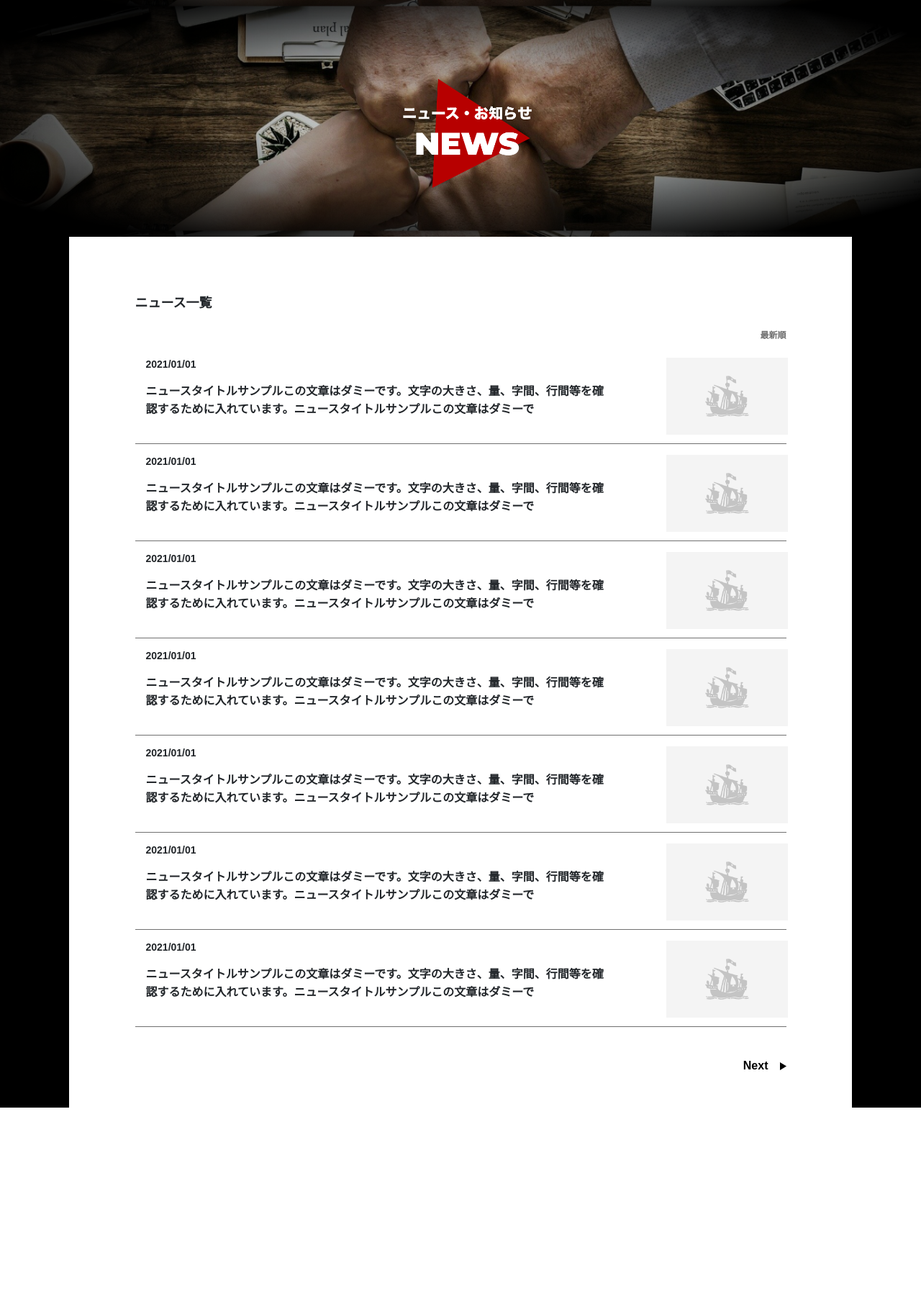
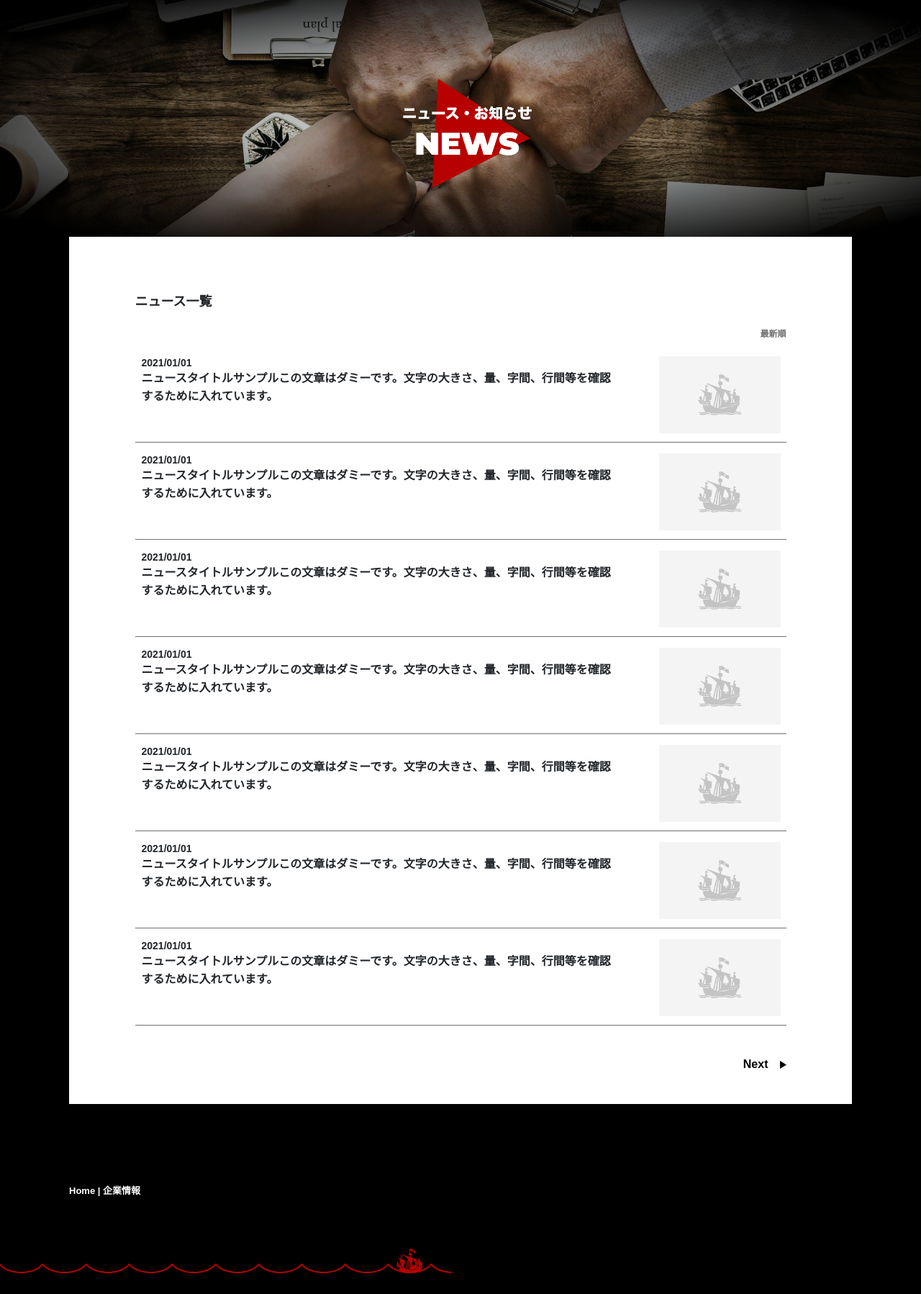
Before and after one commit to kataaki-sato/D-Ace, a PHP site: page /dace/news-list.html in a window 1280 px wide. Shown: the whole page at 72% size. Before the commit the page ends 1539 px from the top, so only its background shows below. Run offline with PHP 8.4, Linux system fonts and the light colour scheme.

Commit message:
8月26日 スマホページ7まで

```diff
--- a/dace/css/style2.css
+++ b/dace/css/style2.css
@@ -46,7 +46,20 @@ p {
   background-attachment: fixed;
   text-align: center;
 }
-
+.newslist_body{
+  background-image: url(../images/background_image5.png);
+  background-position: top;
+  background-repeat:no-repeat;
+  background-attachment: fixed;
+  text-align: center;
+}
+.newspage_body{
+    background-image: url(../images/background_image5.png);
+    background-position: top;
+    background-repeat:no-repeat;
+    background-attachment: fixed;
+    text-align: center;
+}
 .about_footer{
   font-size: 11px;
   line-height: 14px;
@@ -57,7 +70,7 @@ p {
   background-image: url(../images/sp_footer_wave.png);
   background-repeat: no-repeat;
   text-align: left;
-  padding-bottom: 40px;
+  padding-bottom: 80px;
 }
 .interview_footer{
   background-color: #000000;
@@ -189,21 +202,10 @@ p {
   margin: 46px 0 75px 0;
   height:146px;
 }
-.top_topic6{
-  background-image: url(../images/background_image5.png);
-  background-size: 100%;
-  background-position: center;
-  text-align: center;
-}
+
 .top_topic6 img{
-  margin: 75px 0 68px;
-  height:186px;
-}
-.top_topic7{
-  background-image: url(../images/background_image5.png);
-  background-size: 100%;
-  background-position: center;
-  text-align: center;
+  margin: 48px 0 75px;
+  height:146px;
 }
 .top_topic7 img{
   margin: 75px 0 68px;
@@ -608,8 +619,95 @@ margin-bottom: 40px;
 
 }
 .page5_last{
-  padding: 104px 0;
+  padding: 80px 0 46px 0;
+}
+.page5_last a{
   color: #000000;
+}
+.pc_page6{
+margin-left: auto;
+margin-right: auto;
+max-width: 367px;
+padding:0;
+}
+.page6_news{
+max-width: 343px;
+margin-left: auto;
+margin-right: auto;
+text-align: left;
+}
+.page6_news .news_image{
+  max-width: 111px;
+  height: 90px;
+}
+.page6_news .row{
+  margin-bottom: 20px;
+  border-bottom: solid 1px;
+  border-bottom-color: #707070;
+}
+.page6_news .col-8{
+  padding-left:9px;
+  padding-right: 9px;
+}
+.page6_news .col-4{
+  padding-left: 0;
+}
+.page6_ichiran{
+  font-size: 15px;
+  line-height: 25px;
+  padding-top: 29px;
+}
+.days{
+  margin: 0;
+  font-size: 11px;
+  line-height: 18px;
+}
+.pc_page6 .news_topic{
+  line-height: 20px;
+}
+.saisihn{
+  font-size: 12px;
+  line-height: 29px;
+  color: #707070;
+  text-align: right;
+}
+.page6_next{
+  color: #000000;
+}
+.page6_next p{
+  text-align: right;
+  padding-bottom: 27px;
+}
+.pc_page7{
+text-align: left;
+margin-left: auto;
+margin-right: auto;
+background-color: #FFFFFF;
+max-width: 359px;
+padding: 75px 29px 26px;
+}
+.page7_news{
+margin-left: auto;
+margin-right: auto;
+}
+.page7_news .news_image{
+  width: 302px;
+  margin: 13px 0 25px 0;
+}
+.page7_news .days{
+  font-size: 12px;
+  line-height: 18px;
+}
+.page7_back{
+  color: #000000;
+}
+.page7_back p{
+  margin-top: 69px;
+  margin-bottom: 0;
+}
+.page7_midashi{
+  font-size: 20px;
+  line-height: 25px;
 }
 @media screen and (min-width: 768px) {
   p{
@@ -617,16 +715,20 @@ margin-bottom: 40px;
     line-height: 30px;
     font-weight: bold;
   }
+  .footer_class{
+    width: 1088px;
+    margin-left: auto;
+    margin-right: auto;
+  }
   .footer_info{
     background-image: url(../images/pc_footer_wave.png);
     background-repeat: no-repeat;
     text-align: left;
-    padding-bottom: 40px;
+    padding-bottom: 80px;
   }
   .about_footer{
     font-size: 13px;
     line-height: 14px;
-    color: #FFFFFF;
     padding-top: 64px;
   }
   .page_back1{
@@ -994,13 +1100,44 @@ line-height: 18px;
   border-right: solid 1px;
   border-bottom-color: #707070;
 }
-
+.access_info{
+  font-size: 13px;
+  line-height: 20px;
+}
+.torihiki{
+  font-size: 16px;
+  line-height: 30px;
+  margin-bottom: 24px;
+}
+.torihiki td{
+  width:400px;
+}
+.enkaku_midashi{
+  font-size: 20px;
+  line-height: 25px;
+  margin-top: 145px
+}
+.enkaku p{
+  font-size: 16px;
+  line-height: 50px;
+  margin: 0;
+}
+.enkaku span{
+  color: #B70000;
+}
+.page5_last{
+  padding: 104px 0;
+  color: #000000;
+}
+.top_topic6 img{
+  margin: 75px 0 68px;
+  height:186px;
+}
 .pc_page6{
 margin-left: auto;
 margin-right: auto;
 background-color: #FFFFFF;
 max-width: 1088px;
-padding:78px 0 27px;
 }
 .page6_news{
 max-width: 905px;
@@ -1008,8 +1145,8 @@ margin-left: auto;
 margin-right: auto;
 }
 .page6_news .news_image{
-  width: 169px;
-  margin-left: 45px;
+  max-width: 169px;
+  height:107px;
 }
 .page6_news .row{
   padding-bottom: 12px;
@@ -1017,9 +1154,14 @@ margin-right: auto;
   border-bottom: solid 1px;
   border-bottom-color: #707070;
 }
+
+.page6_news .col-4{
+  padding-left: 50px;
+}
 .page6_ichiran{
   font-size: 18px;
   line-height: 29px;
+  padding-top: 76px;
 }
 .days{
   font-size: 14px;
@@ -1028,19 +1170,15 @@ margin-right: auto;
 .pc_page6 .news_topic{
   line-height: 25px;
 }
-.saisihn{
-  font-size: 12px;
-  line-height: 29px;
-  color: #707070;
-  text-align: right;
-}
 .page6_next{
   color: #000000;
 }
 .page6_next p{
   text-align: right;
+  padding-bottom: 40px;
 }
 .pc_page7{
+text-align: left;
 margin-left: auto;
 margin-right: auto;
 background-color: #FFFFFF;
--- a/dace/news-list.html
+++ b/dace/news-list.html
@@ -10,11 +10,12 @@
         <style>
         </style>
     </head>
-  <body>
+  <body class="newslist_body">
 		<div class="top_topic6">
     <img src="images/news.png" alt="">
 			</div>
       <div class="pc_page6">
+				<div class="page_back">
         <div class="page6_news">
           <p class="page6_ichiran">ニュース一覧</p>
           <p class="saisihn">最新順</p>
@@ -22,7 +23,7 @@
             <div class="row">
               <div class="col-md-9 col-8">
                 <p class="days">2021/01/01</p>
-                  <p class="news_topic">ニュースタイトルサンプルこの文章はダミーです。文字の大きさ、量、字間、行間等を確認するために入れています。ニュースタイトルサンプルこの文章はダミーで</p>
+                  <p class="news_topic">ニュースタイトルサンプルこの文章はダミーです。文字の大きさ、量、字間、行間等を確認するために入れています。</p>
                     </div>
                     <div class="col-md-3 col-4">
                       <img src="images/news-list_img.png" alt="" class="news_image">
@@ -31,7 +32,7 @@
                           <div class="row">
                             <div class="col-md-9 col-8">
                               <p class="days">2021/01/01</p>
-                                <p class="news_topic">ニュースタイトルサンプルこの文章はダミーです。文字の大きさ、量、字間、行間等を確認するために入れています。ニュースタイトルサンプルこの文章はダミーで</p>
+                                <p class="news_topic">ニュースタイトルサンプルこの文章はダミーです。文字の大きさ、量、字間、行間等を確認するために入れています。</p>
                                   </div>
 
                                   <div class="col-md-3 col-4">
@@ -42,7 +43,7 @@
                                         <div class="row">
                                           <div class="col-md-9 col-8">
                                             <p class="days">2021/01/01</p>
-                                              <p class="news_topic">ニュースタイトルサンプルこの文章はダミーです。文字の大きさ、量、字間、行間等を確認するために入れています。ニュースタイトルサンプルこの文章はダミーで</p>
+                                              <p class="news_topic">ニュースタイトルサンプルこの文章はダミーです。文字の大きさ、量、字間、行間等を確認するために入れています。</p>
                                                 </div>
                                                 <div class="col-md-3 col-4">
                                                   <img src="images/news-list_img.png" alt="" class="news_image">
@@ -52,7 +53,7 @@
                                                       <div class="row">
                                                         <div class="col-md-9 col-8">
                                                           <p class="days">2021/01/01</p>
-                                                            <p class="news_topic">ニュースタイトルサンプルこの文章はダミーです。文字の大きさ、量、字間、行間等を確認するために入れています。ニュースタイトルサンプルこの文章はダミーで</p>
+                                                            <p class="news_topic">ニュースタイトルサンプルこの文章はダミーです。文字の大きさ、量、字間、行間等を確認するために入れています。</p>
                                                               </div>
                                                               <div class="col-md-3 col-4">
                                                                 <img src="images/news-list_img.png" alt="" class="news_image">
@@ -62,7 +63,7 @@
                                                                     <div class="row">
                                                                   <div class="col-md-9 col-8">
                                                                 <p class="days">2021/01/01</p>
-                                                              <p class="news_topic">ニュースタイトルサンプルこの文章はダミーです。文字の大きさ、量、字間、行間等を確認するために入れています。ニュースタイトルサンプルこの文章はダミーで</p>
+                                                              <p class="news_topic">ニュースタイトルサンプルこの文章はダミーです。文字の大きさ、量、字間、行間等を確認するために入れています。</p>
                                                             </div>
                                                           <div class="col-md-3 col-4">
                                                         <img src="images/news-list_img.png" alt="" class="news_image">
@@ -72,7 +73,7 @@
                                                   <div class="row">
                                                 <div class="col-md-9 col-8">
                                               <p class="days">2021/01/01</p>
-                                              <p class="news_topic">ニュースタイトルサンプルこの文章はダミーです。文字の大きさ、量、字間、行間等を確認するために入れています。ニュースタイトルサンプルこの文章はダミーで</p>
+                                            <p class="news_topic">ニュースタイトルサンプルこの文章はダミーです。文字の大きさ、量、字間、行間等を確認するために入れています。</p>
                                           </div>
                                         <div class="col-md-3 col-4">
                                       <img src="images/news-list_img.png" alt="" class="news_image">
@@ -82,7 +83,7 @@
                                   <div class="row">
                                 <div class="col-md-9 col-8">
                               <p class="days">2021/01/01</p>
-                              <p class="news_topic">ニュースタイトルサンプルこの文章はダミーです。文字の大きさ、量、字間、行間等を確認するために入れています。ニュースタイトルサンプルこの文章はダミーで</p>
+                            <p class="news_topic">ニュースタイトルサンプルこの文章はダミーです。文字の大きさ、量、字間、行間等を確認するために入れています。</p>
                           </div>
                         <div class="col-md-3 col-4">
                       <img src="images/news-list_img.png" alt="" class="news_image">
@@ -93,4 +94,10 @@
             <a href="#" class="page6_next"><p>Next　<img src="images/yazirusi_black_r.svg" alt="">
           </div>
 				</div>
+			</div>
+			<div class="footer_class">
+			<p class="text-left about_footer">Home  |  企業情報</p>
+		</div>
+			<div class="footer_info">
+			</div>
 			</body>
```
Also changed, not shown: other parts of dace/css/style2.css (+27 -11 lines), dace/Aboutus.html (+7 -7 lines), dace/Business.html (+7 -6 lines), dace/CompanyInfo.html (+24 -17 lines), dace/Employment.html (+5 -7 lines), dace/interview.html (+5 -6 lines), dace/news-page.html (+8 -1 lines). Lines whose indentation alone changed are shown as unchanged.
